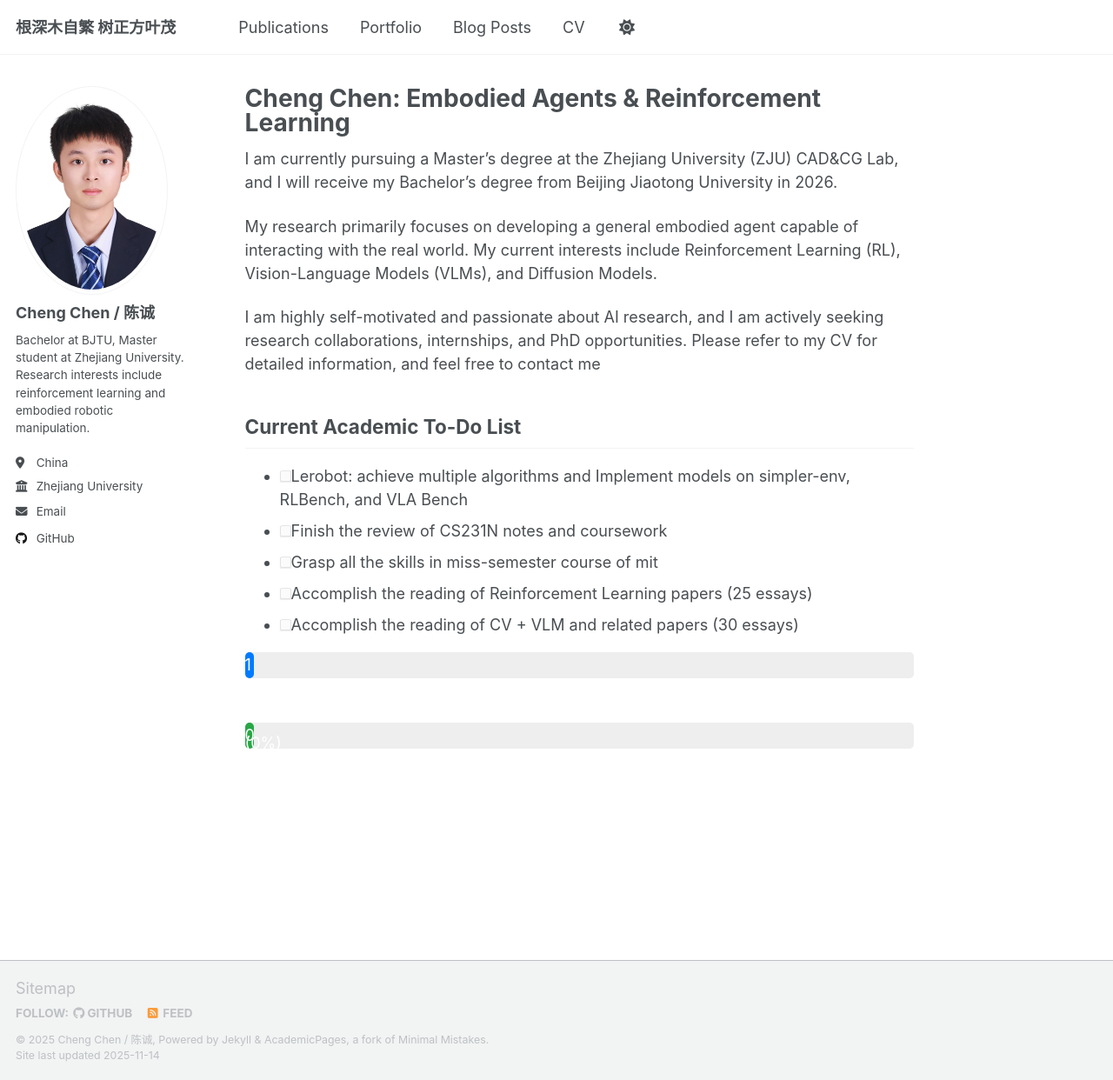
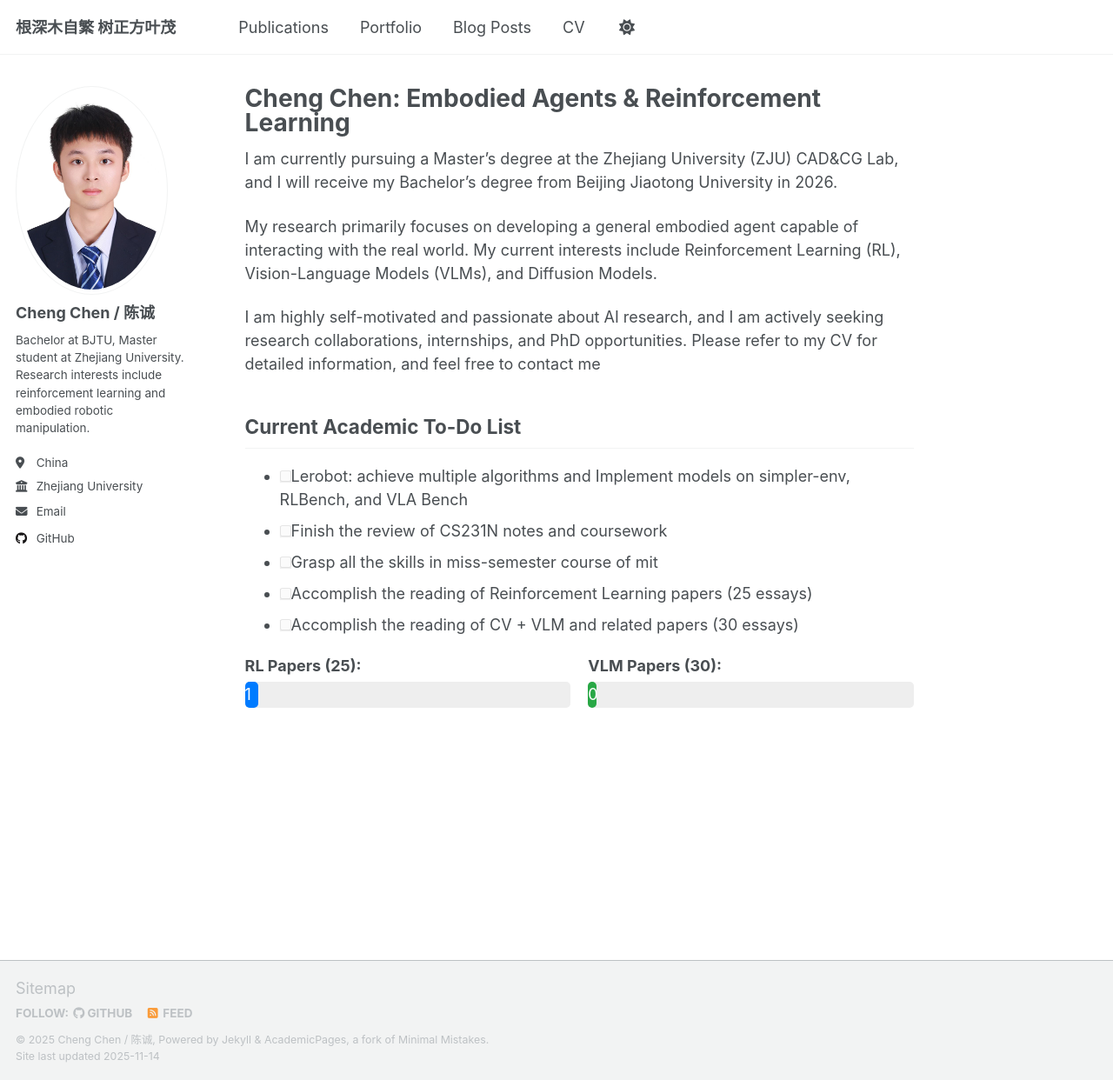
Before and after one commit to chengchen4/chengchen4.github.io, a Jekyll site: the page built from _pages/about.md, in a window 1280 px wide and 1242 px high. Shown: the whole window at 87% size. Built offline with Jekyll 4.4.1, drawn with Linux system fonts in a browser that asks for light colours; a script that is not in the unit is left out.

Commit message:
modify the style of to do list

```diff
--- a/_pages/about.md
+++ b/_pages/about.md
@@ -23,18 +23,24 @@ I am highly self-motivated and passionate about AI research, and I am actively s
 - [ ] Accomplish the reading of Reinforcement Learning papers (25 essays)
 - [ ] Accomplish the reading of CV + VLM and related papers (30 essays)
 
-<div style="background-color: #eee; border-radius: 5px;">
-  <div style="width: 0%; background-color: #007bff; color: white; text-align: right; padding-right: 10px; border-radius: 5px; height: 30px; line-height: 30px;">
-    1 / 25 (0%)
+<div style="display: flex; gap: 20px; margin-top: 20px;">
+  <div style="flex: 1 1 50%;">
+    <p style="margin: 0 0 5px 0; font-weight: bold;">RL Papers (25):</p>
+    <div style="background-color:#eee;border-radius:5px;">
+      <div style="width:4%;background-color:#007bff;color:white;text-align:right;padding-right:10px;border-radius:5px;height:30px;line-height:30px;">
+        <span>1 / 25 (4%)</span>
+      </div>
+    </div>
   </div>
-</div>
+  <div style="flex: 1 1 50%;">
+    <p style="margin: 0 0 5px 0; font-weight: bold;">VLM Papers (30):</p>
+    <div style="background-color:#eee;border-radius:5px;">
+      <div style="width:0%;background-color:#28a745;color:white;text-align:right;padding-right:10px;border-radius:5px;height:30px;line-height:30px;">
+        <span>0 / 30 (0%)</span>
+      </div>
+    </div>
+  </div>
 
-<br>
-
-<div style="background-color: #eee; border-radius: 5px;">
-  <div style="width: 0%; background-color: #28a745; color: white; text-align: right; padding-right: 10px; border-radius: 5px; height: 30px; line-height: 30px;">
-    0 / 30 (0%)
-  </div>
 </div>
 
 <!-- This is the front page of a website that is powered by the [Academic Pages template](https://github.com/academicpages/academicpages.github.io) and hosted on GitHub pages. [GitHub pages](https://pages.github.com) is a free service in which websites are built and hosted from code and data stored in a GitHub repository, automatically updating when a new commit is made to the repository. This template was forked from the [Minimal Mistakes Jekyll Theme](https://mmistakes.github.io/minimal-mistakes/) created by Michael Rose, and then extended to support the kinds of content that academics have: publications, talks, teaching, a portfolio, blog posts, and a dynamically-generated CV. Incidentally, these same features make it a great template for anyone that needs to show off a professional template!
```
